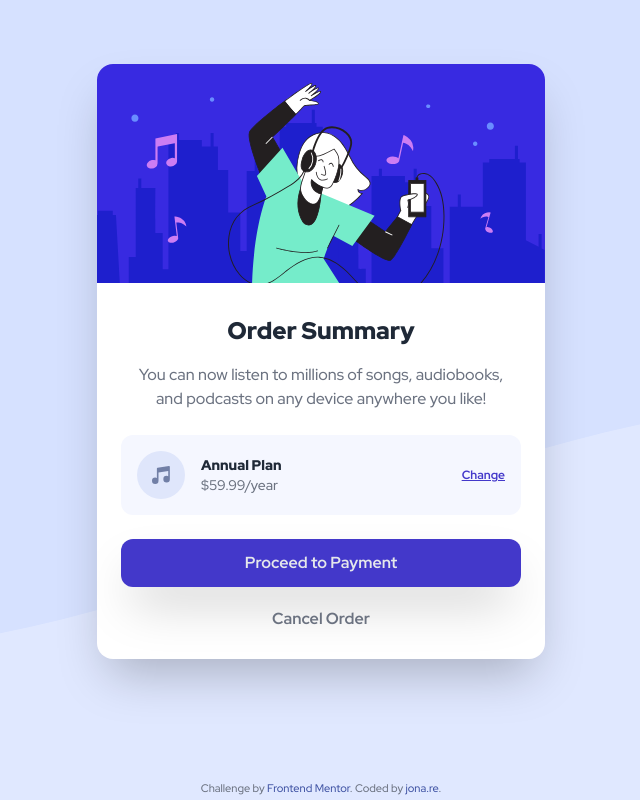
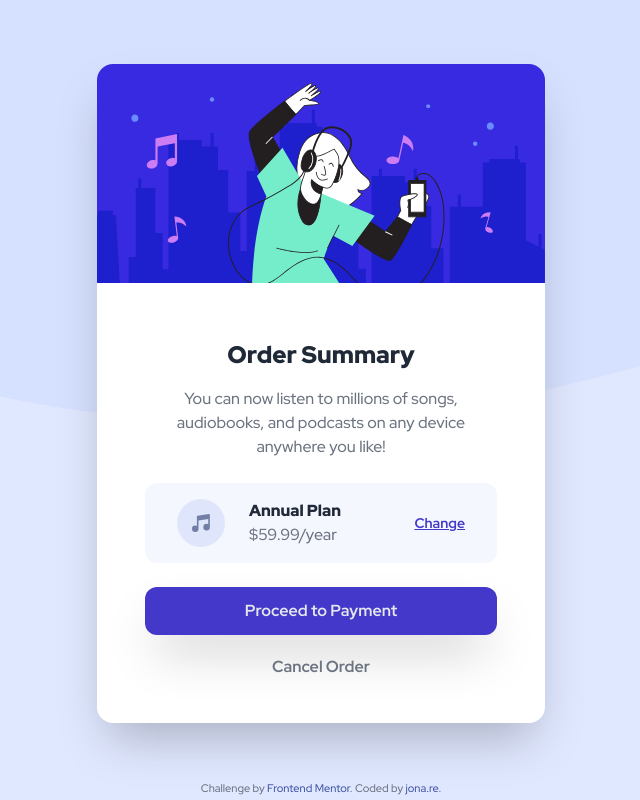
Before and after one commit to JonathanRe/order-summary-component-main, a Vue app: page / in a window 1280 px wide. Shown: the whole page, without its empty margins (319-959 px from the left). Built offline with nearby package versions, Linux system fonts and the light colour scheme.

Commit message:
desktop view, hover states

```diff
--- a/src/components/Main.vue
+++ b/src/components/Main.vue
@@ -4,23 +4,23 @@
 <template>
     <div class="mx-6 mt-16 rounded-2xl overflow-hidden bg-white shadow-2xl xs:max-w-md xs:mx-auto">
         <img src="../assets/illustration-hero.svg" alt="Woman with headphones on and a cellphone in hand, dancing in front of a night time skyline amidst floating musical notes">
-        <div class="p-6 pb-4">
+        <div class="p-6 pb-4 xs:p-12 xs:pb-8">
             <h2 class="mt-2 font-black text-2xl text-center text-gray-800">Order Summary</h2>
             <p class="mt-4 px-1 text-center">
                 You can now listen to millions of songs, audiobooks, and podcasts on any
                 device anywhere you like!
             </p>
-            <div class="flex flex-row items-center mt-6 p-4 rounded-xl bg-very-pale-blue">
+            <div class="flex flex-row items-center mt-6 p-4 rounded-xl bg-very-pale-blue xs:px-8">
                 <img src="../assets/icon-music.svg" alt="Icon of a musical note">
-                <div class="flex-grow ml-4 text-sm">
+                <div class="flex-grow ml-4 text-sm xs:text-base xs:ml-6">
                     <span class="font-black text-gray-800">Annual Plan</span>
                     <br>
                     <span>$59.99/year</span>
                 </div>
-                <a href="#" class="text-xs font-bold text-indigo-700 underline">Change</a>
+                <a href="#" class="text-xs font-bold text-indigo-700 underline xs:text-sm hover:text-indigo-500 hover:no-underline">Change</a>
             </div>
-            <button class="w-full mt-6 py-3 shadow-2xl rounded-xl bg-indigo-700 font-bold text-gray-200">Proceed to Payment</button>
-            <button class="w-full mt-2 py-3 rounded-xl font-bold">Cancel Order</button>
+            <button class="w-full mt-6 py-3 shadow-2xl rounded-xl bg-indigo-700 font-bold text-gray-200 hover:bg-indigo-500">Proceed to Payment</button>
+            <button class="w-full mt-2 py-3 rounded-xl font-bold hover:text-gray-800">Cancel Order</button>
         </div>
     </div>
     <div class="attribution absolute bottom-0 left-0 right-0 mx-auto">
--- a/src/index.css
+++ b/src/index.css
@@ -3,10 +3,20 @@
 @tailwind utilities;
 
 @layer base {
+    ::selection {
+        @apply text-white bg-indigo-700
+    }
     body {
         @apply bg-pale-blue font-custom text-base text-gray-500;
         background-image: url('./src/assets/pattern-background-mobile.svg');
         background-repeat: no-repeat;
         background-size: contain;
     }
+    @media (min-width: 495px) {
+        body {
+            background-image: url('./src/assets/pattern-background-desktop.svg');
+            background-size: cover;
+            background-position: top -300px left 0px;
+        }
+    }
 }
```
